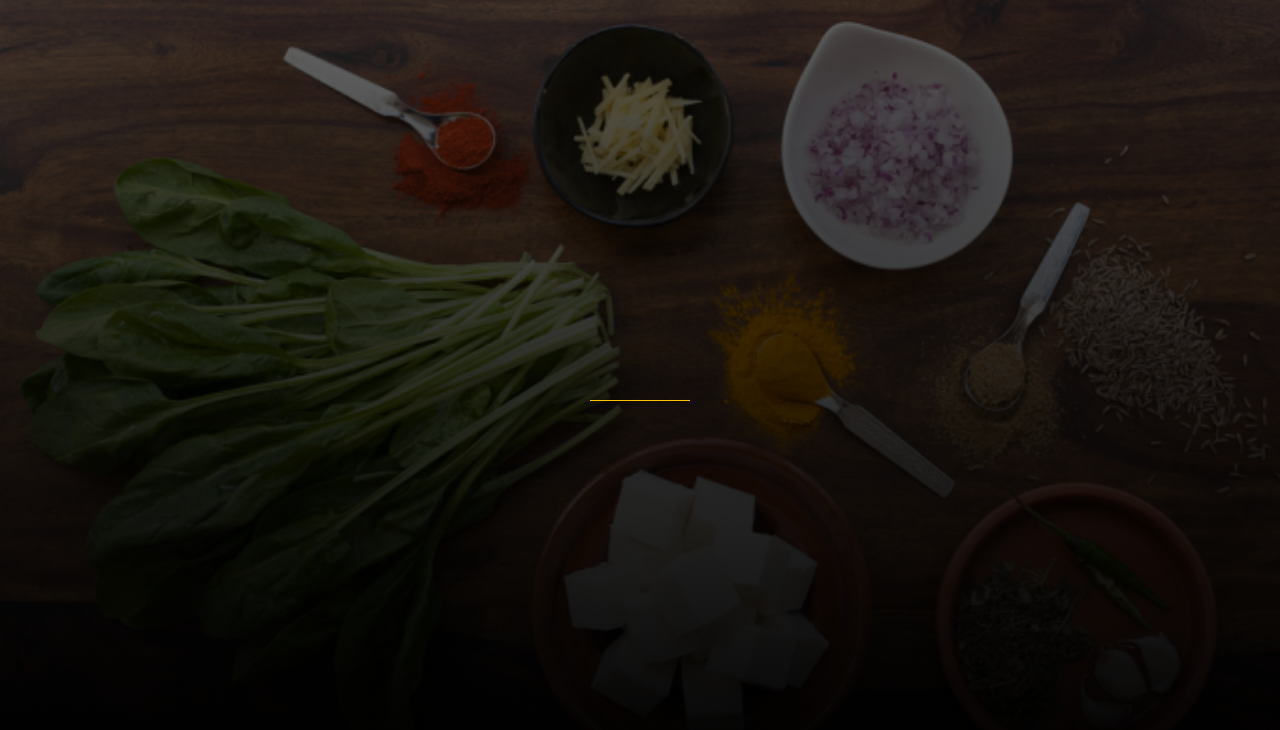
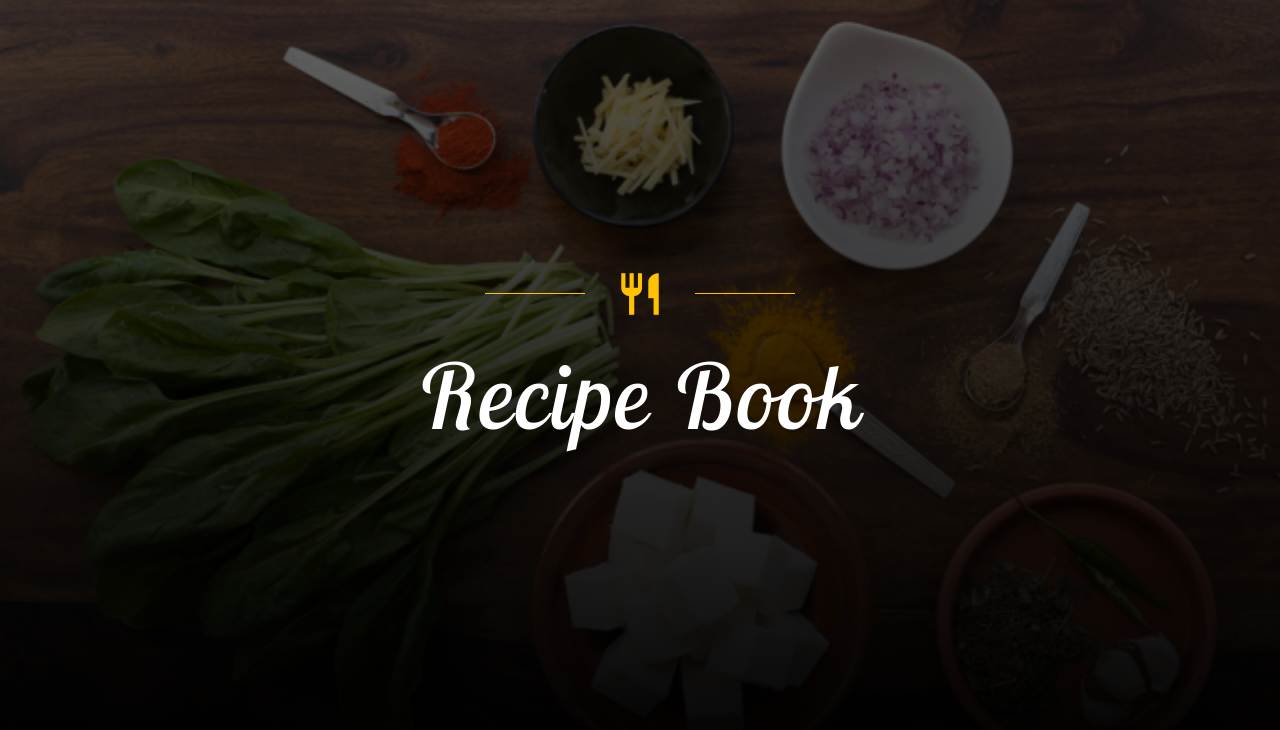
Before and after one commit to gpbacang/recipeBook, an Angular app: page / in a window 1280 px wide. Shown: the top 730 px of the page. Built offline with nearby package versions, Linux system fonts and the light colour scheme.

Commit message:
Add title

```diff
--- a/src/app/authentication/authentication.component.css
+++ b/src/app/authentication/authentication.component.css
@@ -21,23 +21,32 @@ body {
     flex-direction: column;
     padding: 20px;
     box-sizing: border-box; }
-    .auth-container > div > div {
+    .auth-container > div > div:first-child {
       width: 100%;
       display: flex;
       align-items: center;
       justify-content: center; }
-      .auth-container > div > div > div:first-child {
+      .auth-container > div > div:first-child > div:first-child {
         width: 100px;
         height: 1px;
         background-color: #FFC200; }
-      .auth-container > div > div > div:last-child {
+      .auth-container > div > div:first-child > div:last-child {
         width: 100px;
         height: 1px;
         background-color: #FFC200; }
-      .auth-container > div > div > i {
+      .auth-container > div > div:first-child > i {
         font-size: 50px;
         color: #FFC200;
         margin-left: 30px;
         margin-right: 30px; }
+    .auth-container > div > div:nth-child(2) {
+      color: white;
+      font-size: 90px;
+      letter-spacing: 3px;
+      margin-top: 20px;
+      font-family: "Lobster Two";
+      font-style: italic; }
+    .auth-container > div .login-container {
+      margin-top: 80px; }
 
 /*# sourceMappingURL=authentication.component.css.map */
--- a/src/app/authentication/authentication.component.html
+++ b/src/app/authentication/authentication.component.html
@@ -2,6 +2,12 @@
   <div>
     <div>
       <div></div>
+      <i class="material-icons">restaurant</i>
+      <div></div>
+    </div>
+    <div>Recipe Book</div>
+    <div class="login-container">
+      <!-- <router-outlet></router-outlet> -->
     </div>
   </div>
 </div>
--- a/src/app/authentication/authentication.component.scss
+++ b/src/app/authentication/authentication.component.scss
@@ -17,7 +17,7 @@
     padding: 20px;
     box-sizing: border-box;
 
-    & > div {
+    & > div:first-child {
       width: 100%;
       display: flex;
       align-items: center;
@@ -42,5 +42,20 @@
         margin-right: 30px;
       }
     }
+
+    & > div:nth-child(2){
+      color: white;
+      font-size: 90px;
+      letter-spacing: 3px;
+      margin-top: 20px;
+      font-family: $title-font;
+      font-style: italic;
+    }
+
+    .login-container{
+      margin-top: 80px;
+    }
   }
+
+
 }
--- a/src/index.html
+++ b/src/index.html
@@ -6,7 +6,6 @@
   <base href="/">
   <meta name="viewport" content="width=device-width, initial-scale=1">
   <link rel="icon" type="image/x-icon" href="favicon.ico">
-  <link rel="icon" type="image/x-icon" href="favicon.ico">
   <link rel="stylesheet" href="https://fonts.googleapis.com/icon?family=Material+Icons">
 </head>
 <body>
```
Also changed, not shown: 2 other files (tests, documents, lock files or other folders).
